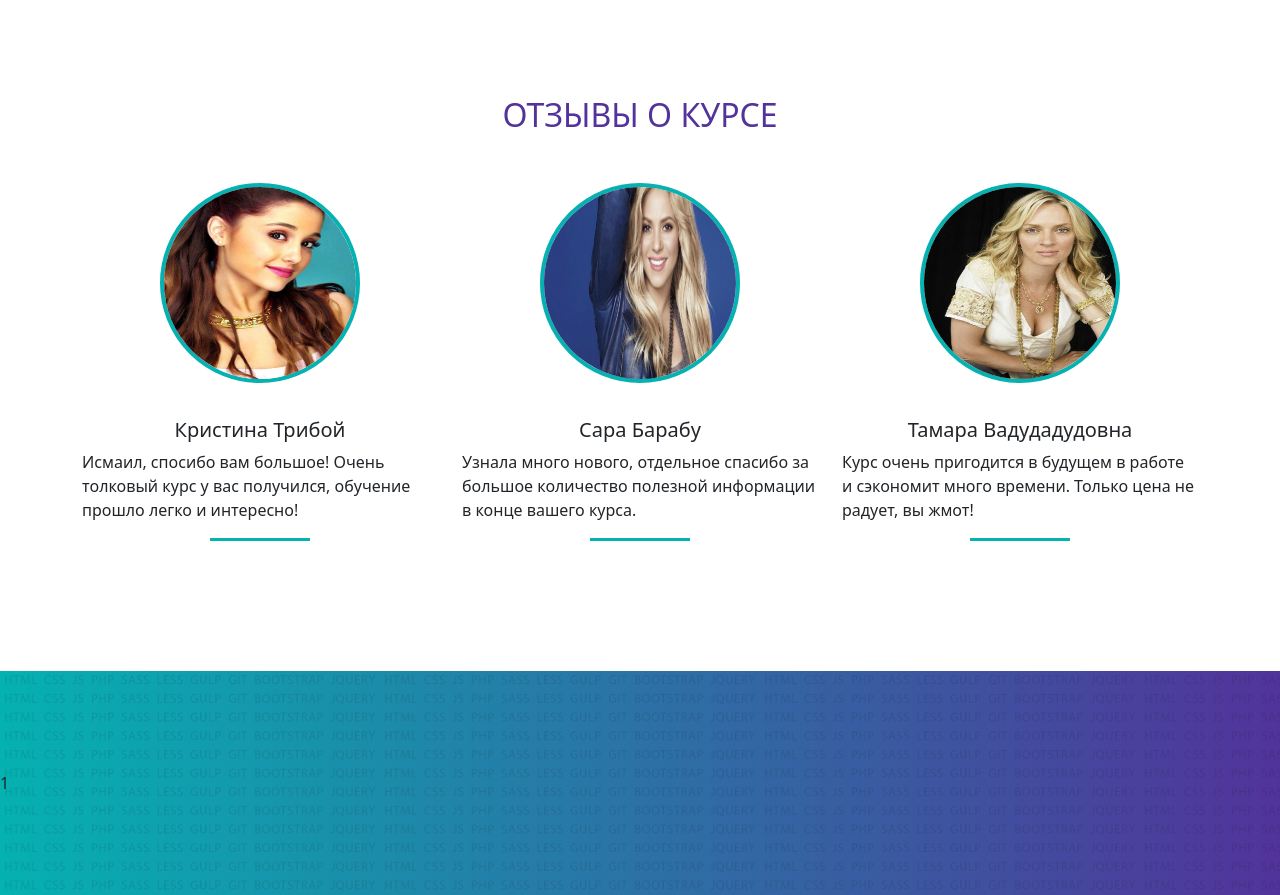
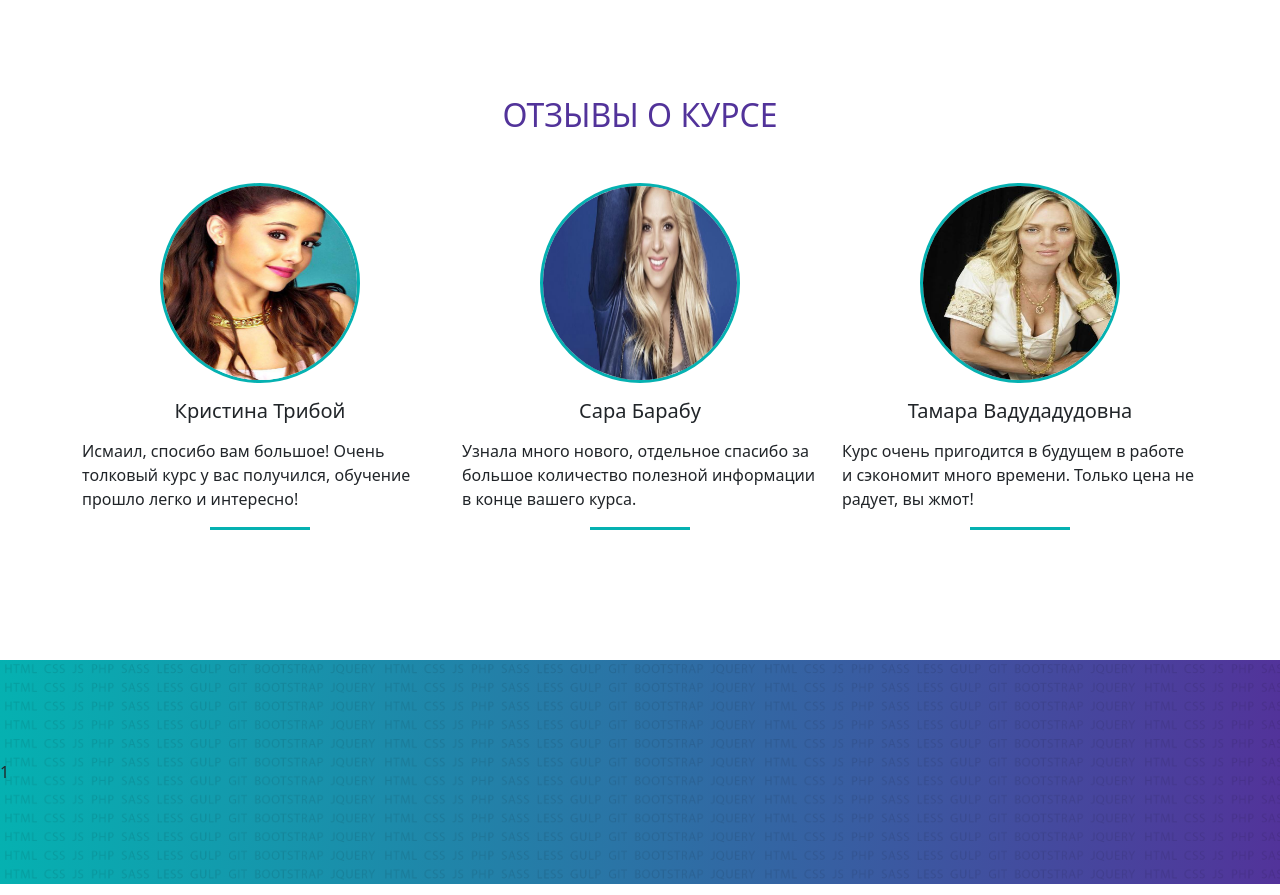
Before and after one commit to Teonanakatll/Boot_test, a Django app: page / in a window 1280 px wide. Shown: the part 4658-5553 px from the top of the page. Run offline with Django 4.2, Linux system fonts and the light colour scheme; some libraries are stand-ins or nearby versions.

Commit message:
практика (исправления)

```diff
--- a/bootsite/boot/static/boot/css/style.css
+++ b/bootsite/boot/static/boot/css/style.css
@@ -115,12 +115,19 @@ header, footer {
 .img_itd {
     max-width: 260px; /*Максимальная ширина изображения*/
 }
+/*Отзывы
+.rounded {
+    max-width: 200px;
+    max-height: 200px;
+    border-radius: 50% !important;
+    border: 3px solid var(--color1);
+}*/
 /*Отзывы*/
 .otz_circle {
-    margin: 0 auto 35px;
+    margin: 0 auto 15px;
     width: 200px;
     height: 200px;
-    border: 4px solid var(--color1);
+    border: 3px solid var(--color1);
     border-radius: 50%;
     display: flex;
     justify-content: center;
--- a/bootsite/boot/templates/boot/otzivy.html
+++ b/bootsite/boot/templates/boot/otzivy.html
@@ -10,10 +10,10 @@
     <div class="row">
       {% for l in list %}
       <div class="col-lg-4 col-md-6 col-sm-12">
-        <img src="{% static l.img %}" class="otz_circle" alt="">
-        <h5 class="text-center">{{ l.name }}</h5>
+        <img src="{% static l.img %}" class="otz_circle mx-auto d-block" alt="Фото">
+        <h5 class="text-center mb-3 mt-3">{{ l.name }}</h5>
         <p>{{ l.text }}</p>
-        <div class="line color2"></div>
+        <div class="line bg1"></div>
       </div>
       {% endfor %}
     </div>
```
